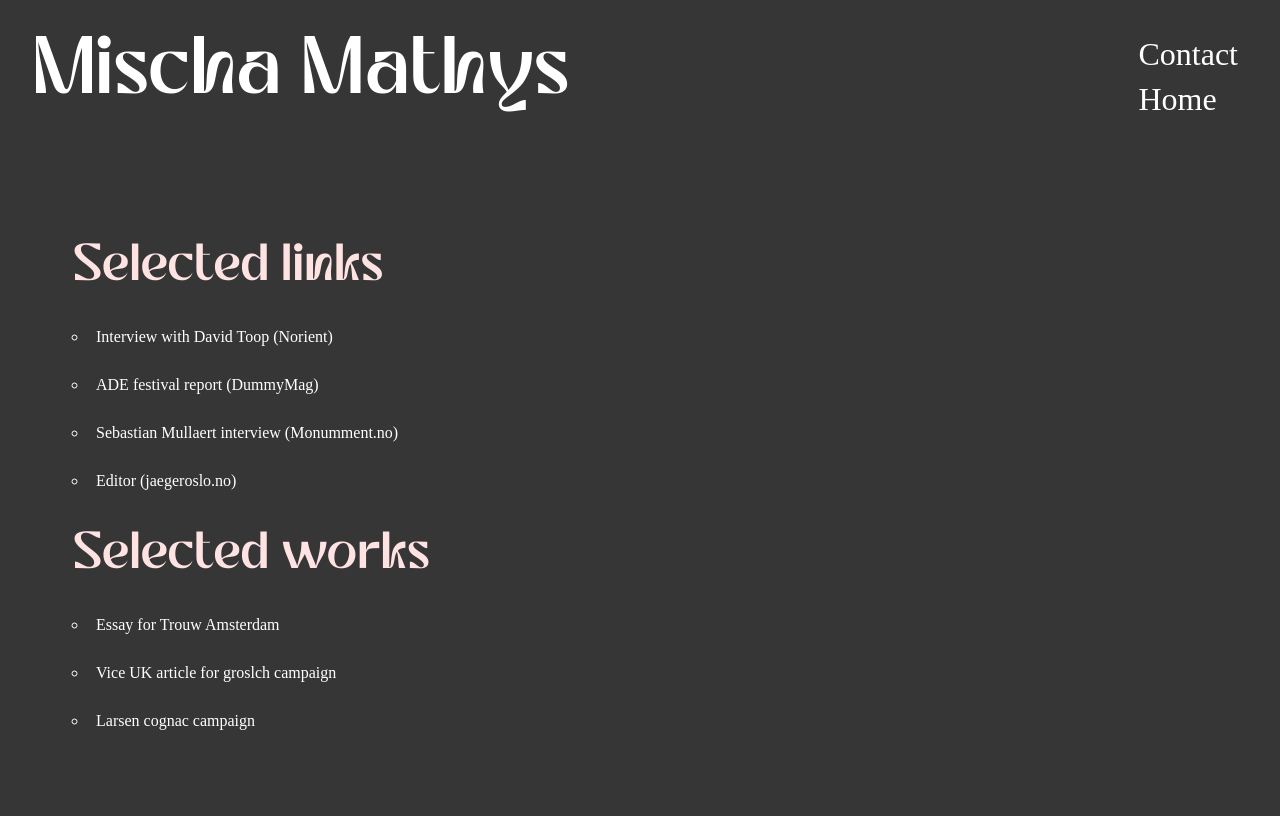
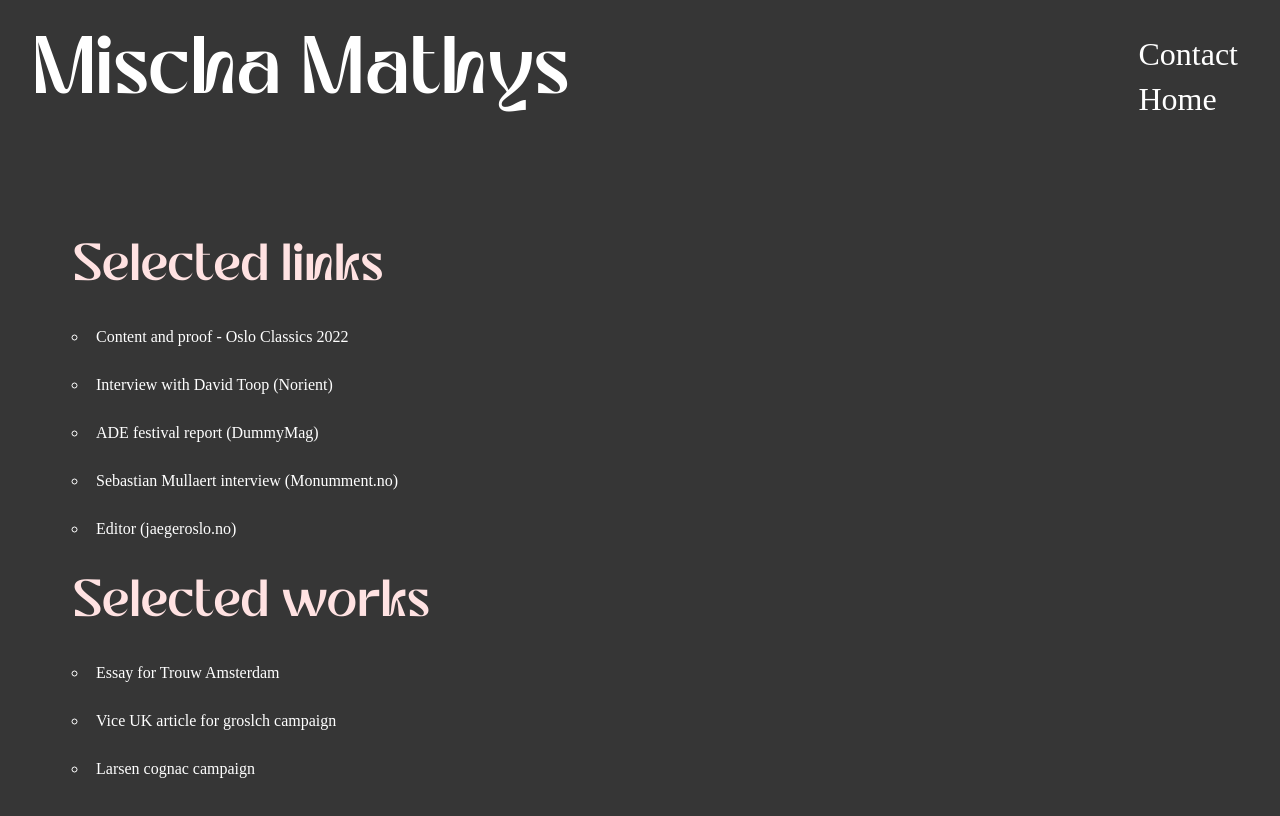
Before and after one commit to devxmachine/MischaMathysprofile, a plain HTML site: page resources.html in a window 1280 px wide. Drawn offline with Linux system fonts and the light colour scheme.

Commit message:
update resource page

```diff
--- a/resources.html
+++ b/resources.html
@@ -21,6 +21,7 @@
 <div class="links">
     <h2>Selected links</h2>
      <ul>
+        <li><a href="https://www.osloclassics.com/" target="_blank">Content and proof - Oslo Classics 2022</a></li>
         <li><a href="https://norient.com/index.php/stories/david-toop-the-posthuman-composer" target="_blank">Interview with David Toop (Norient)</a> </li>
         <li><a href="https://www.dummymag.com/features/ade-amsterdam-dance-event-2013-festival-report/" target="_blank">ADE festival report (DummyMag)</a></li>
         <li><a href="https://mnmt.no/magazine/2018/09/23/interview-in-the-moment-with-sebastian-mullaert/" target="_blank">Sebastian Mullaert interview (Monumment.no) </a></li>
```
